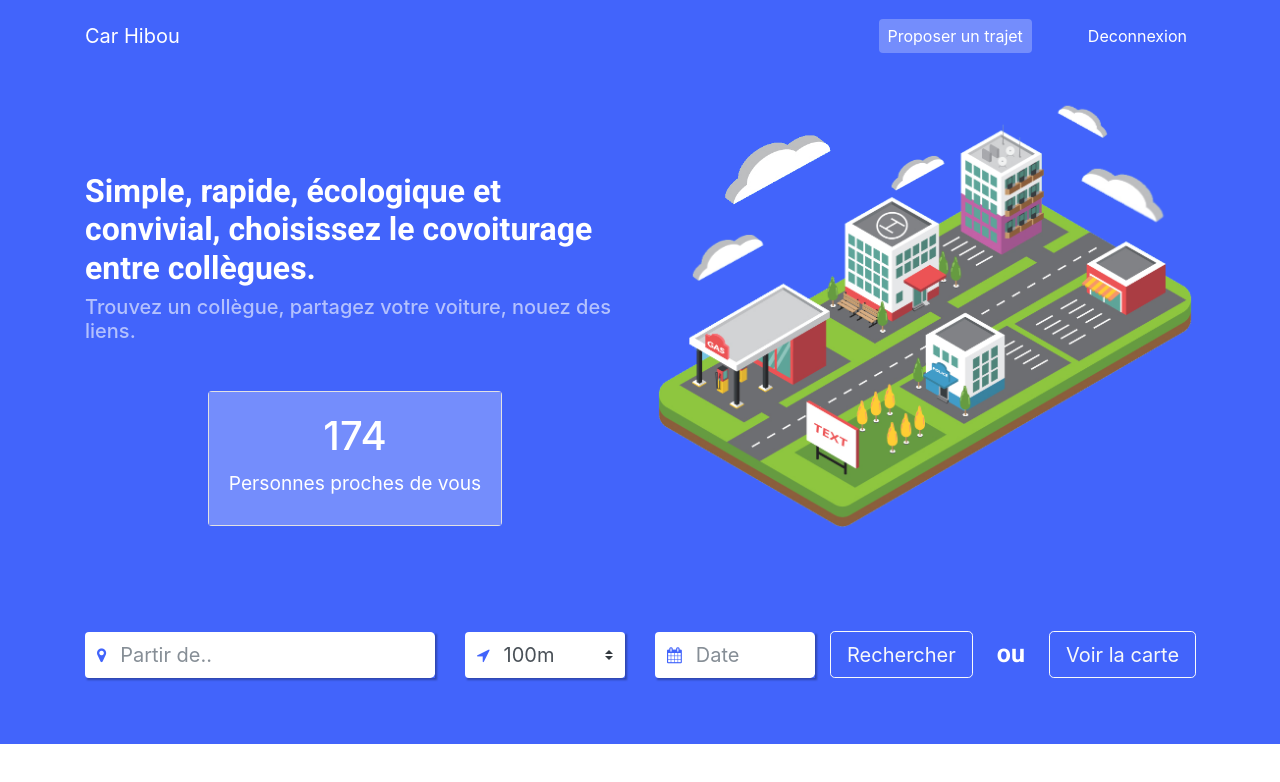
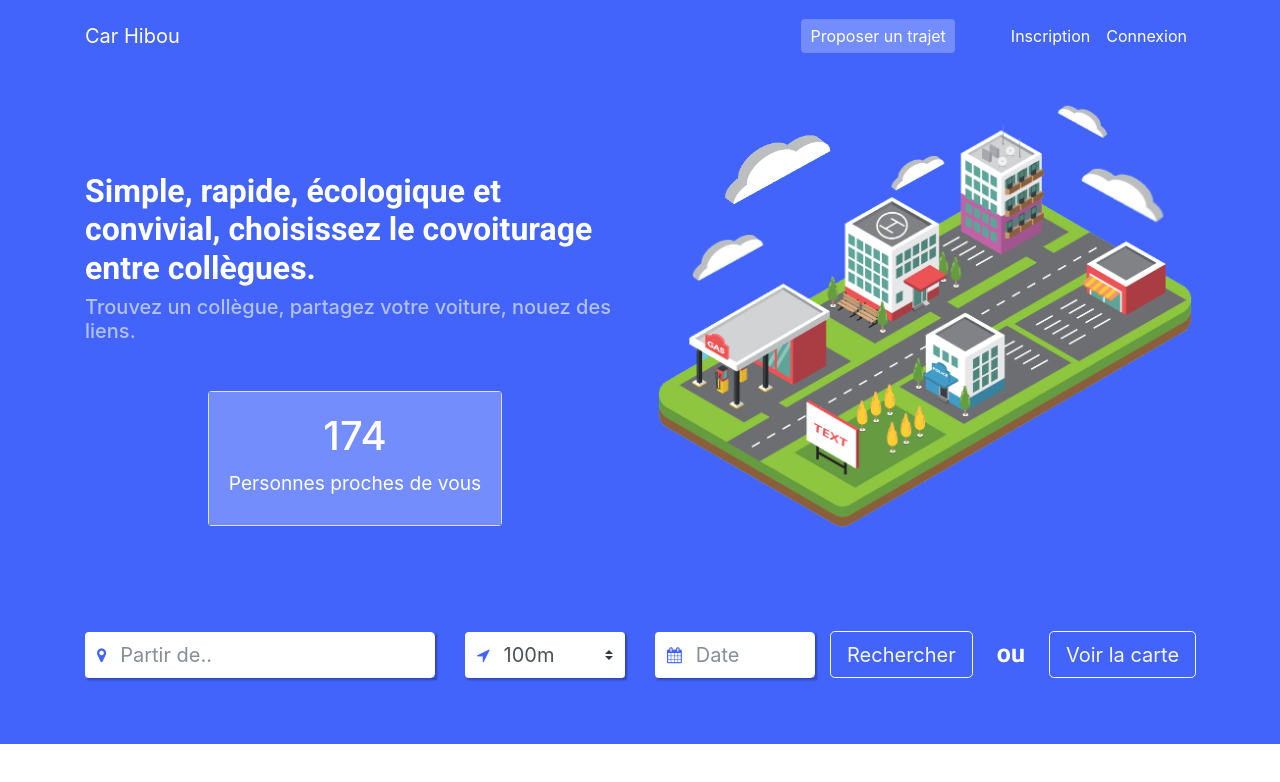
Before and after one commit to MisterTakaashi/Car-Hibou-Frontend, an Angular app: page / in a window 1280 px wide. Shown: the top 782 px of the page. Built offline with nearby package versions, Linux system fonts and the light colour scheme; what @agm/core, agm-direction, ng2-nouislider would draw is missing.

Commit message:
restauration fonctionnement déconnexion

```diff
--- a/src/app/app.component.ts
+++ b/src/app/app.component.ts
@@ -34,7 +34,7 @@ export class AppComponent {
   }
 
   userIsConnected(){
-    return true;
-    //return this._localSessionService.isAuthenticated();
+    //return true;
+    return this._localSessionService.isAuthenticated();
   }
 }
```
